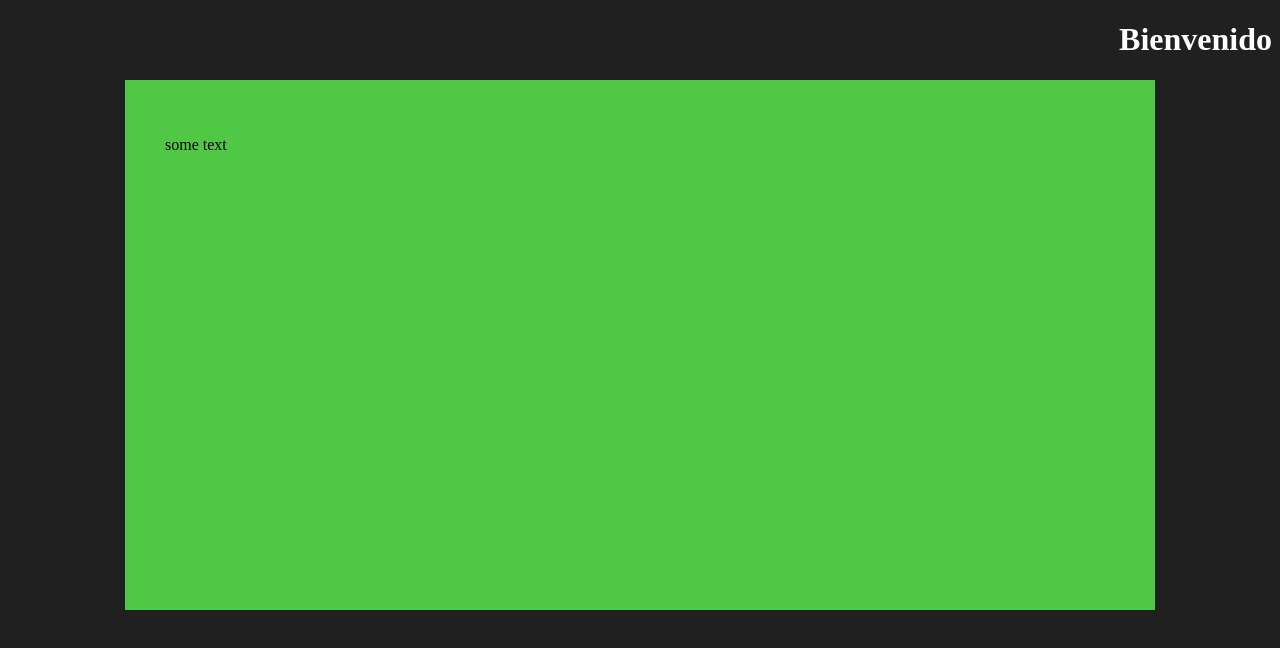
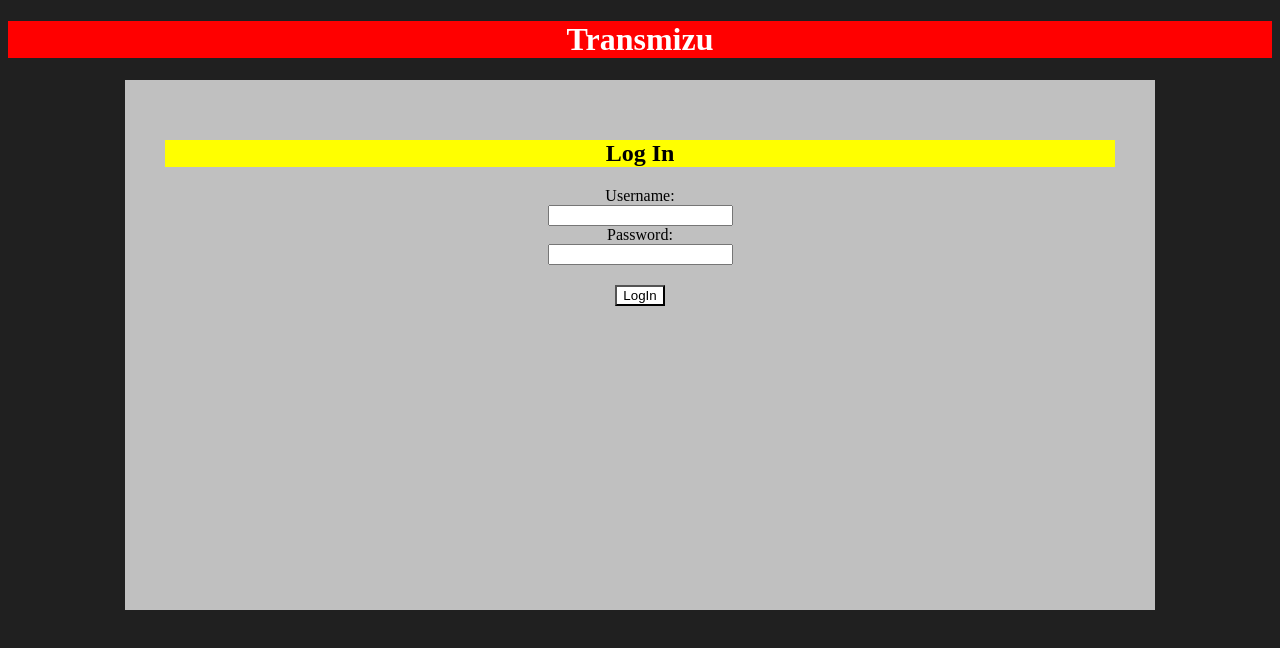
Before and after one commit to jfzulu/Project_DW, a plain HTML site: page index.html in a window 1280 px wide. Drawn offline with Linux system fonts and the light colour scheme.

Commit message:
Pantalla log in HTML

```diff
--- a/index.html
+++ b/index.html
@@ -10,11 +10,22 @@
 </head>
 
 <body class="body-login">
-    <h1>Bienvenido</h1>
+    <h1>Transmizu</h1>
 
     <div class="login">
+        <h2>Log In</h2>
         <form>
-            <p>some text</p>
+            <div class="txtUsername">
+                <label for="username">Username:</label><br>
+                <input type="text" id="user-login" name="username">
+            </div>
+
+            <div class="txtPassword">
+                <label for="userpass">Password:</label><br>
+                <input type="password" id="pass-login" name="userpass">
+                <br><input class="login-button" type="submit" value="LogIn">
+            </div>
+
         </form>
 
     </div>
--- a/styles.css
+++ b/styles.css
@@ -6,14 +6,34 @@
 
 h1{
     color: white;
-    text-align: right;
+    background-color: red;
+    text-align: center;
+}
+
+h2{
+    background-color: yellow;
+    margin: 20px auto;
 }
 
 .login{
-    background-color: rgb(80, 200, 70);
+    background-color: rgb(192, 192, 192);
     width: 950px;
     height: 450px;
     padding: 40px;
     margin: 20px auto;
 
 }
+
+.login h2{
+    text-align: center;
+    color: black;
+}
+
+.txtUsername, .txtPassword{
+    text-align: center;
+}
+
+.login-button{
+    background-color: white;
+    margin-top: 20px;
+}
```
